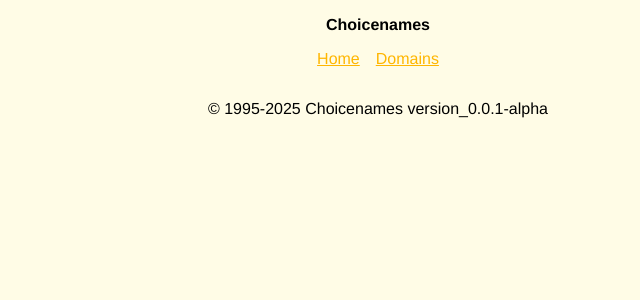
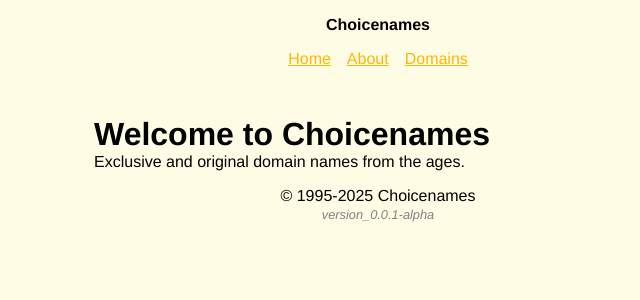
Before and after one commit to reyesjl/choicenames, a Django app: page / in a window 1280 px wide. Shown: the top 300 px of the page, without its empty margins (262-902 px from the left). Run offline with Django 5.2, Linux system fonts and the light colour scheme.

Commit message:
No Story - add about page

```diff
--- a/app/urls.py
+++ b/app/urls.py
@@ -26,15 +26,15 @@ def home(request):
     """
     return render(request, 'homepage.html')
 
-def info(request):
+def about(request):
     """
-    A view that returns a simple HTML response with information about the app.
+    About page.
     """
-    return HttpResponse('version 0.0.1 alpha')
+    return render(request, 'about.html')
 
 urlpatterns = [
     path('admin/', admin.site.urls),
     path('', home, name='home'),
-    path('info/', info, name='info'),
+    path('about/', about, name='about'),
     path('domains/', include('domains.urls')),
 ]
--- a/static/css/styles.css
+++ b/static/css/styles.css
@@ -16,6 +16,12 @@ footer {
     text-align: center;
 }
 
+.version {
+    font-size: .8rem;
+    color: gray;
+    font-style: italic;
+}
+
 .appbar {
     padding: 1rem 0;
 }
@@ -25,6 +31,12 @@ footer {
     font-weight: bold;
     margin-bottom: 1rem;
 }
+
+.palm-image {
+    max-width: 100%;
+}
+
+
 
 .nav-list {
     display: flex;
--- a/templates/base.html
+++ b/templates/base.html
@@ -16,6 +16,7 @@
                 <nav class="nav">
                     <ul class="nav-list">
                         <li class="nav-item"><a href="{% url 'home' %}">Home</a></li>
+                        <li class="nav-item"><a href="{% url 'about' %}">About</a></li>
                         <li class="nav-item"><a href="{% url 'domains:index' %}">Domains</a></li>
                     </ul>
                 </nav>
@@ -25,7 +26,8 @@
             {% block content %}{% endblock %}
         </main>
         <footer>
-            <p>&copy; 1995-2025 Choicenames <span class="version">version_0.0.1-alpha</span></p>
+            <p>&copy; 1995-2025 Choicenames</p>
+            <p><span class="version">version_0.0.1-alpha</span></p>
         </footer>
     </body>
 </html>
--- a/templates/homepage.html
+++ b/templates/homepage.html
@@ -3,5 +3,12 @@
 {% block title %}Choicenames{% endblock %}
 
 {% block content %}
-
+<div class="container">
+    <div class="hero">
+        <div class="hero-content">
+            <h1>Welcome to Choicenames</h1>
+            <p>Exclusive and original domain names from the ages.</p>
+        </div>
+    </div>
+</div>
 {% endblock %}
```
Also changed, not shown: templates/about.html (added, +36 -0 lines).
